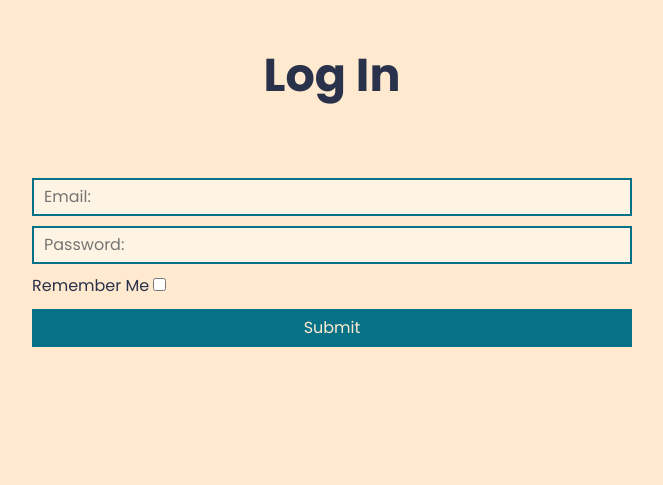
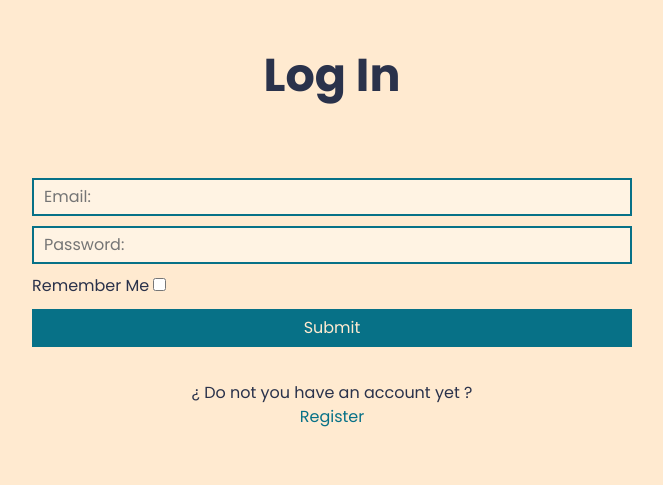
Before and after one commit to adrianbengoechea/php, a PHP site: page /buh_notes/login.php in a window 1280 px wide. Shown: the top 485 px of the page, without its empty margins (308-971 px from the left). Run offline with PHP 8.4, Linux system fonts and the light colour scheme; some libraries are stand-ins or nearby versions.

Commit message:
Preparing Login Func

```diff
--- a/app/config.php
+++ b/app/config.php
@@ -3,26 +3,14 @@ define('SITE_ROOT', $_SERVER['DOCUMENT_ROOT'] . '/buh_notes/');
 
 # SESSION
 session_start();
-// if(empty($_SESSION['alert_message']) or empty($_SESSION['alert_message_class'])){
-//   $_SESSION['alert_message'] = '';
-//   $_SESSION['alert_message_class'] = '';
-// }
-// if(empty($_SESSION['login_actual_session'])){
-//   $_SESSION['login_actual_session'] = 'no-session';
-//   $_SESSION['login_actual_session_key'] = 'no-key';
-//   $_SESSION['login_actual_session_mail'] = 'no-mail';
-// }
 
 # LOGIN FUNCTION
-// if(!login($connection)){
-//   force_redirect_to(1);
-// }else{
-//   force_redirect_to(2);
-// }
+if(logged()){
+
+}
 
 # FUNCTIONS
 function db($sql, $values){
-
   # DB Connection
   $db = 'mysql:host=localhost;dbname=mishis_notes;';
   $dbuser = 'root';
@@ -33,69 +21,43 @@ function db($sql, $values){
       echo 'Error to connect to the database. ' . $e->getMessage(); exit;
   }
 
-  # Function
+  # Send Query to the DB
   $sql = $sql;
   $consult = $db_connection->prepare($sql);
   $consult->execute($values);
 
+	# Return with all elements finded
   return $consult->fetchAll();
 }
+function logged(){
+		$excluded_pages = array(
+			'/buh_notes/login.php',
+			'/buh_notes/register.php',
+			'/buh_notes/assets/register-processor.php',
+			'/buh_notes/assets/login-processor.php'
+		);
 
+		if(true){
+			foreach($excluded_pages as $page){
+				if($_SERVER['REQUEST_URI'] == $page){
+					return 1;
+					break;
+				}
+			}
+		}else{
+			return 0;
+		}
+
+}
 function alert_message($message, $class){
   $_SESSION['alert_message'] = $message;
   $_SESSION['alert_message_class'] = $class;
 }
-
 function redirect_to_home(){
   header('Location: http://localhost/buh_notes/index.php');
 }
-
 function redirect_to_login(){
   header('Location: http://localhost/buh_notes/login.php');
-}
-
-function force_redirect_to($situation){
-  if($situation == 1){
-    if($_SERVER['REQUEST_URI'] != '/buh_notes/login.php' and $_SERVER['REQUEST_URI'] != '/buh_notes/register.php' and $_SERVER['REQUEST_URI'] != '/buh_notes/assets/register-processor.php' and $_SERVER['REQUEST_URI'] != '/buh_notes/assets/login-processor.php'){
-      alert_message("You're not logged in!", 'alert-danger');
-      header('Location: http://localhost/buh_notes/login.php');
-    }
-  }else if($situation == 2){
-    if($_SERVER['REQUEST_URI'] == '/buh_notes/login.php' or $_SERVER['REQUEST_URI'] == '/buh_notes/register.php' or $_SERVER['REQUEST_URI'] == '/buh_notes/assets/register-processor.php' or $_SERVER['REQUEST_URI'] == '/buh_notes/assets/login-processor.php'){
-      header('Location: http://localhost/buh_notes/index.php');
-    }
-  }
-}
-
-// function login($connection){
-//   if($_SESSION['login_actual_session'] === 'no-session'){
-//     return false;
-//   }else if($_SESSION['login_actual_session'] === 'open-session'){
-//     if(!trim($_SESSION['login_actual_session_mail']) == '' or !trim($_SESSION['login_actual_session_key']) == ''){
-//
-//       $key = $_SESSION['login_actual_session_key'];
-//       $mail = $_SESSION['login_actual_session_mail'];
-//
-//       $session_data = db('SELECT * FROM `sessions` WHERE `EMAIL` = :mail', array(':mail'=>$_SESSION['login_actual_session_mail']), $connection);
-//
-//       print_r($session_data);
-//       print_r($mail . ' - ' . $key);
-//
-//       if(true){
-//         return true;
-//       }else{
-//         return false;
-//       }
-//     }
-//   }else{
-//     return false;
-//   }
-// }
-
-function in_content_page(){
-  if($_SESSION['content-page'] == true){
-    return true;
-  }
 }
 
 
--- a/assets/css/custom.css
+++ b/assets/css/custom.css
@@ -14,7 +14,29 @@ body{
   color: #2A324B;
 }
 
-
+a{
+	color: #077187;
+	text-decoration: none;
+	position: relative;
+}
+a::after{
+	content: "";
+	width: 100%;
+	border-bottom: 2px solid;
+	display: block;
+	position: absolute;
+	left: 0;
+	bottom: 0px;
+	transform: scaleX(0);
+	transition: 250ms ease-in;
+}
+a:hover, a:focus{
+	text-decoration: none;
+	color: #077187;
+}
+a:hover::after, a:focus::after{
+	transform: scaleX(1);
+}
 h1.title{
     font-weight: bold;
     font-size: 46px;
--- a/assets/js/master.js
+++ b/assets/js/master.js
@@ -12,7 +12,19 @@ jQuery(function(){
         return false;
       }
 
-    });
+		});
+
+		if(searchnotesloaded == true){
+				var search = phpsearch;
+				var elements = jQuery('.note').length;
+
+				if(jQuery('.search-results-title')){
+					jQuery('.search-results-title').html(search);
+				}
+				if(jQuery('.search-results-number')){
+					jQuery('.search-results-number').html(elements);
+				}
+		}
 
 
 
--- a/footer.php
+++ b/footer.php
@@ -1,6 +1,6 @@
 <!-- FOOTER -->
 
-    <script src="https://cdnjs.cloudflare.com/ajax/libs/popper.js/1.12.9/umd/popper.min.js"></script>
+  	<script src="https://cdnjs.cloudflare.com/ajax/libs/popper.js/1.12.9/umd/popper.min.js"></script>
 
     <script src="https://maxcdn.bootstrapcdn.com/bootstrap/4.0.0/js/bootstrap.min.js"></script>
 
--- a/login.php
+++ b/login.php
@@ -21,7 +21,16 @@
                 <input type="submit">
               </form>
             </div>
-          </div>
+					</div>
+					<div class="row">
+						<div class="col-12 text-center mt-4">
+							<p>
+								¿ Do not you have an account yet ? <br>
+								<a href="register.php">Register</a>
+							</p>
+
+						</div>
+					</div>
         </div>
       </div>
     </div>
```
Also changed, not shown: register.php (+11 -2 lines), template-parts/notes-loader.php (+9 -4 lines), 1 other file.
